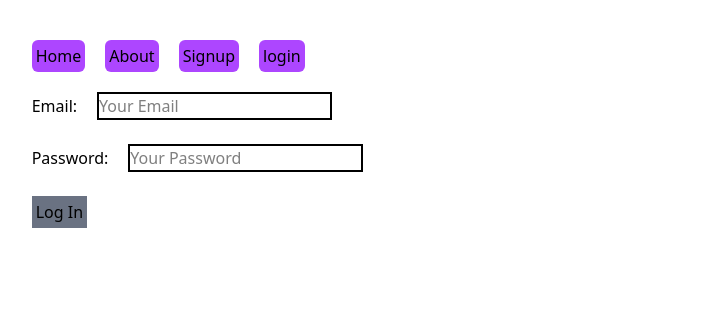
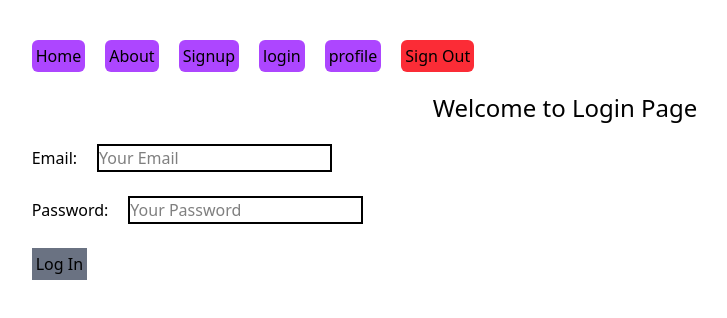
Before and after one commit to Taanveer22/firebase-fundamentals, a React (Vite) app: page /login in a window 1280 px wide. Shown: the top 318 px of the page, without its empty margins (75-802 px from the left). Built offline with nearby package versions, Linux system fonts and the light colour scheme; no server answers.

Commit message:
alhamdulliah private router understanding done

```diff
--- a/src/components/About.jsx
+++ b/src/components/About.jsx
@@ -1,9 +1,13 @@
 import { useContext } from "react";
 import { AuthContext } from "../layouts/MyLayout";
+import { Navigate } from "react-router-dom";
 
 const About = () => {
   const { handleGoogleLogin, handleSignOut, user } = useContext(AuthContext);
   console.log(user);
+  if (!user) {
+    return <Navigate to="/login"></Navigate>;
+  }
 
   return (
     <div>
--- a/src/components/Login.jsx
+++ b/src/components/Login.jsx
@@ -16,6 +16,9 @@ const Login = () => {
   };
   return (
     <>
+      <h1 className="text-2xl font-medium text-center mb-5">
+        Welcome to Login Page
+      </h1>
       <form onSubmit={handleFormSubmit}>
         <label>Email:</label>
         <input
--- a/src/components/Navbar.jsx
+++ b/src/components/Navbar.jsx
@@ -1,6 +1,9 @@
+import { useContext } from "react";
 import { NavLink } from "react-router-dom";
+import { AuthContext } from "../layouts/MyLayout";
 
 const Navbar = () => {
+  const { handleSignOut } = useContext(AuthContext);
   return (
     <div>
       <ul className="flex gap-5 items-center my-5">
@@ -16,6 +19,12 @@ const Navbar = () => {
         <li className="bg-purple-500 p-1 rounded-md">
           <NavLink to="/login">login</NavLink>
         </li>
+        <li className="bg-purple-500 p-1 rounded-md">
+          <NavLink to="/profile">profile</NavLink>
+        </li>
+        <button onClick={handleSignOut} className="bg-red-500 p-1 rounded-md">
+          Sign Out
+        </button>
       </ul>
     </div>
   );
--- /dev/null
+++ b/src/components/Profile.jsx
@@ -0,0 +1,19 @@
+import { useContext } from "react";
+import { AuthContext } from "../layouts/MyLayout";
+import { Navigate } from "react-router-dom";
+
+const Profile = () => {
+  const { user } = useContext(AuthContext);
+  console.log(user);
+  if (!user) {
+    return <Navigate to="/login"></Navigate>;
+  }
+  return (
+    <div>
+      <h1> Profile</h1>
+      <h1>{user?.email}</h1>
+    </div>
+  );
+};
+
+export default Profile;
--- a/src/routes/MyRouter.jsx
+++ b/src/routes/MyRouter.jsx
@@ -4,6 +4,7 @@ import Home from "../components/Home";
 import About from "../components/About";
 import SignUp from "../components/SignUp";
 import Login from "../components/Login";
+import Profile from "../components/Profile";
 
 const MyRouter = createBrowserRouter([
   {
@@ -26,6 +27,10 @@ const MyRouter = createBrowserRouter([
         path: "/login",
         element: <Login></Login>,
       },
+      {
+        path: "/profile",
+        element: <Profile></Profile>,
+      },
     ],
   },
 ]);
```
